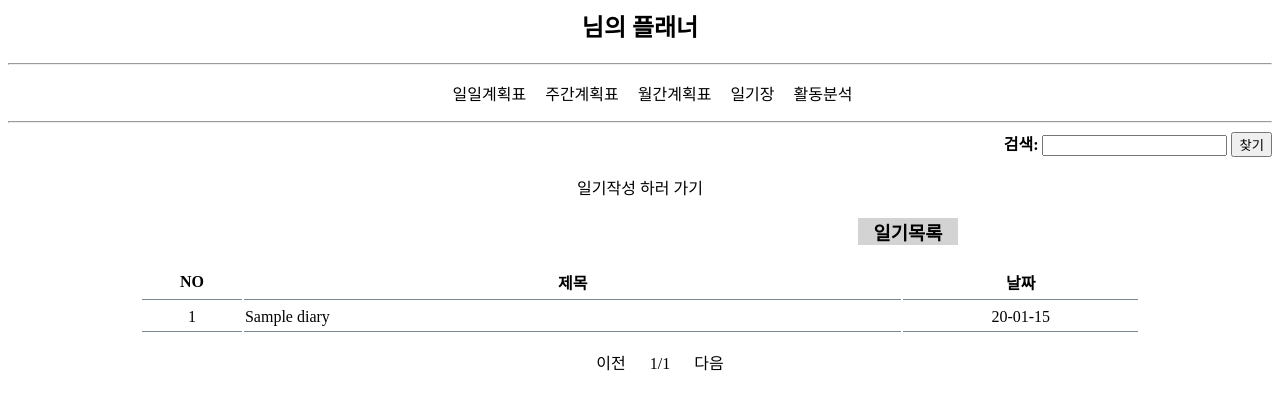
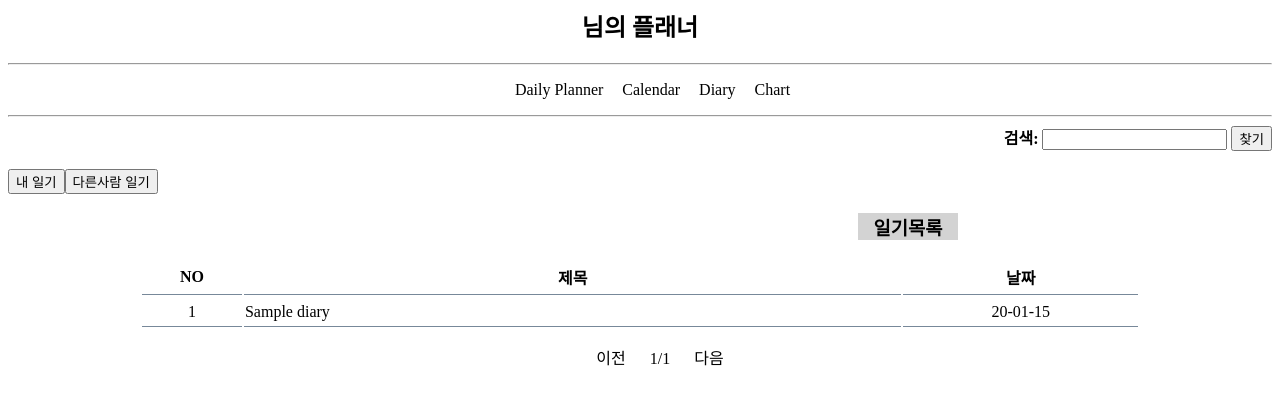
Before and after one commit to ayoung0073/django-planner, a Django app: template study_diary/templates/diary.html in a window 1280 px wide. Shown: the top 410 px of the page. Run offline with Django 3.2, Linux system fonts and the light colour scheme; the template is opened without the code that fills it: most values are stand-ins (such as "Sample title", 1, 10 or a date in 2020); some libraries are stand-ins or nearby versions.

Commit message:
일기장 공개여부 설정 / 다른사람 공개  일기 보기기능

```diff
--- a/study_diary/serializers.py
+++ b/study_diary/serializers.py
@@ -7,4 +7,4 @@ from rest_framework import serializers
 class DiarySerializer(serializers.ModelSerializer):
     class Meta:
         model = Diary
-        fields = ('date', 'writer', 'title', 'content')
+        fields = ('date', 'writer', 'title', 'content', 'is_public')
--- a/study_diary/templates/daily_one.html
+++ b/study_diary/templates/daily_one.html
@@ -25,7 +25,7 @@
                             <option value=""  selected></option>
                             <option value="웹">웹</option>
                             <option value="앱">앱</option>
-                            <option value="머신러닝">머신러닝</option>
+                            <option value="DB">DB</option>
                             <option value="보안">보안</option>
                             <option value="코딩">코딩</option>
                             <option value="학교">학교</option>
--- a/study_diary/templates/diary.html
+++ b/study_diary/templates/diary.html
@@ -2,17 +2,30 @@
 	{% load mathfilters %}
 	{% block content %}
 		<br>
-		{% if diarys|length == 0 %}
+		<div><button onclick="check(1);">내 일기</button><button onclick="check(2);">다른사람 일기</button></div>
+		{% if diarys_me|length == 0 %}
 		<div align="center">
 			<h3>아직 작성한 일기가 없습니다!</h3>
 			<a href="{% url 'diary_write' %}">일기작성 하러 가기</a>
 		</div>
-		{% else %}
-		<div align="center">
-			<a href="{% url 'diary_write' %}">일기작성 하러 가기</a>
-		</div>
+		{% endif %}
+		<script>var check=1; //일단 1로 해서 내 일기 보이게, 클릭하면 2로 설정하기</script>
 		<script>
-			var no = ({{diarys.number}}-1)*15 + 1;
+			function check(i){
+				if(i==1) {
+					document.all.diarys_me.style.display="";
+					document.all.diarys_others.style.display="none";
+				}
+				else if(i==2) {
+					document.all.diarys_others.style.display="";
+					document.all.diarys_me.style.display="none";
+				}
+			}
+		</script>
+
+		<div id="diarys_me">
+			<script>
+				var no = ({{diarys_me.number}}-1)*15 + 1;
 			</script>
 
 			<span align="center" class="center"><h3 id="diary_title2" align="center" class="bg_lightgrey">일기목록</h3></span>
@@ -22,7 +35,7 @@
 					<th class="line" width="340">제목</th>
 					<th class="line" width="120">날짜</th>
 				</tr>
-			{% for diary in diarys %}
+				{% for diary in diarys_me %}
 				<tr class="line">
 					<td class="line" align="center" height="30">
 						<script>
@@ -34,16 +47,15 @@
 				</tr>
 				{% endfor %}
 			</table>
-		{% endif %}
 
 
 			<div class="paginateon-row" align="center">
 				<div class="pagination-col">
 					<nav>
 						<ul class="pagination-ul">
-						{% if diarys.has_previous %}
+							{% if diarys_me.has_previous %}
 							<li class="page-item">
-							<a class="page-link" href="?page={{diarys.previous_page_number }}">이전</a>
+								<a class="page-link" href="?page={{diarys_me.previous_page_number }}">이전</a>
 							</li>
 							{% else %}
 							<li class="page-item disabled">
@@ -51,11 +63,11 @@
 							</li>
 							{% endif %}
 							<li class="page-item margin" >
-							<a class="page-link" href="#">{{diarys.number}}/{{diarys.paginator.num_pages}}</a>
+								<a class="page-link" href="#">{{diarys_me.number}}/{{diarys_me.paginator.num_pages}}</a>
 							</li>
-						{% if diarys.has_next %}
+							{% if diarys_me.has_next %}
 							<li class="page-item">
-							<a class="page-link" href="?page={{diarys.next_page_number }}">다음</a>
+								<a class="page-link" href="?page={{diarys_me.next_page_number }}">다음</a>
 							</li>
 							{% else %}
 							<li class="page-item disabled">
@@ -66,4 +78,61 @@
 					</nav>
 				</div>
 			</div>
+		</div>
+
+		<div id="diarys_others" style="DISPLAY: none">
+			<script>
+				var no = ({{diarys_others.number}}-1)*15 + 1;
+			</script>
+
+			<span align="center" class="center"><h3 id="diary_title2" align="center" class="bg_lightgrey">일기목록</h3></span>
+			<table id="diary_list" align="center">
+				<tr>
+					<th class="line" width="50" height="35">NO</th>
+					<th class="line" width="340">제목</th>
+					<th class="line" width="120">날짜</th>
+				</tr>
+				{% for diary in diarys_others %}
+				<tr class="line">
+					<td class="line" align="center" height="30">
+						<script>
+							document.write(no++);
+						</script>
+					</td>
+					<td  class="line" class="diary_title_align" align="left" height="25">  <a class="diary_title" href="{% url 'diary_one' diary.id %}">{{ diary.title }}</a></td>
+					<td class="line" align="center">{{ diary.date|date:'y-m-d' }}</td>
+				</tr>
+				{% endfor %}
+			</table>
+
+			<div class="paginateon-row" align="center">
+				<div class="pagination-col">
+					<nav>
+						<ul class="pagination-ul">
+							{% if diarys_others.has_previous %}
+							<li class="page-item">
+								<a class="page-link" href="?page={{diarys_others.previous_page_number }}">이전</a>
+							</li>
+							{% else %}
+							<li class="page-item disabled">
+								<a class="page-link" href="#">이전</a>
+							</li>
+							{% endif %}
+							<li class="page-item margin" >
+								<a class="page-link" href="#">{{diarys_others.number}}/{{diarys_others.paginator.num_pages}}</a>
+							</li>
+							{% if diarys_others.has_next %}
+							<li class="page-item">
+								<a class="page-link" href="?page={{diarys_others.next_page_number }}">다음</a>
+							</li>
+							{% else %}
+							<li class="page-item disabled">
+								<a class="page-link" href="#">다음</a>
+							</li>
+							{% endif %}
+						</ul>
+					</nav>
+				</div>
+			</div>
+		</div>
 	{% endblock %}
--- a/webproject/templates/base.html
+++ b/webproject/templates/base.html
@@ -11,11 +11,10 @@
         <div id="banner_menus">
         <hr>
         <ul align="center">
-            <li  style="display:inline-block"class="banner_menu"><a href="{% url 'daily' %}">일일계획표</a></li>
-            <li  style="display:inline-block"class="banner_menu"><a href="{% url 'monthly' %}">주간계획표</a></li>
-            <li  style="display:inline-block"class="banner_menu"><a href="{% url 'monthly' %}">월간계획표</a></li>
-            <li  style="display:inline-block"class="banner_menu"><a href="{% url 'diary' %}">일기장</a></li>
-            <li  style="display:inline-block"class="banner_menu"><a href="{% url 'chart' %}">활동분석</a></li>
+            <li  style="display:inline-block"class="banner_menu"><a href="{% url 'daily' %}"> Daily Planner </a></li>
+            <li  style="display:inline-block"class="banner_menu"><a href="{% url 'monthly' %}"> Calendar </a></li>
+            <li  style="display:inline-block"class="banner_menu"><a href="{% url 'diary' %}"> Diary </a></li>
+            <li  style="display:inline-block"class="banner_menu"><a href="{% url 'chart' %}"> Chart </a></li>
         </ul>
         <hr>
                 <div class="search" align="right"><b>검색: </b><input type="text" > <input type="submit" class="searchBT" value="찾기"></div>
```
Also changed, not shown: study_diary/forms.py (+8 -1 lines), study_diary/models.py (+8 -1 lines), study_diary/static/css/study_diary.css (+6 -1 lines), study_diary/templates/diary_one.html (+9 -5 lines), study_diary/templates/index.html (+4 -5 lines), study_diary/views.py (+12 -4 lines), study_diary/migrations/0013_auto_20201121_2004.py (added). Lines whose indentation alone changed are shown as unchanged.
